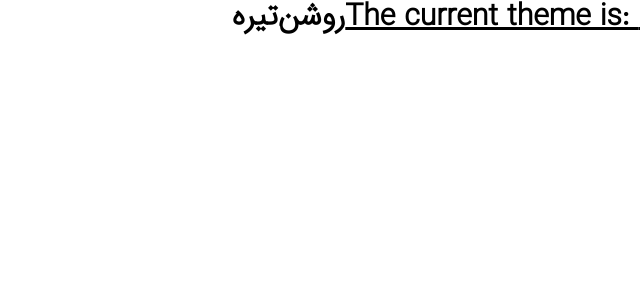
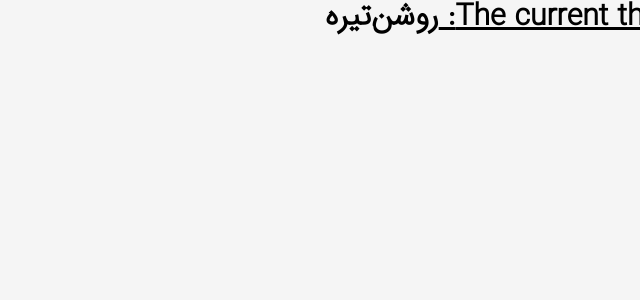
Before and after one commit to pooulad/pooulad.github.io, a Next.js app: page / in a window 1280 px wide. Shown: the top 300 px of the page, without its empty margins (640-1280 px from the left). Built offline with nearby package versions, Linux system fonts and the light colour scheme.

Commit message:
Update _app.tsx

```diff
--- a/src/pages/_app.tsx
+++ b/src/pages/_app.tsx
@@ -1,11 +1,20 @@
 import "@/styles/globals.css";
 import type { AppProps } from "next/app";
 import { ThemeProvider } from "next-themes";
+import Head from "next/head";
 
 export default function App({ Component, pageProps }: AppProps) {
   return (
-    <ThemeProvider>
-      <Component {...pageProps} />
-    </ThemeProvider>
+    // <ThemeProvider>
+    <>
+      <Head>
+        <meta name="viewport" content="width=device-width, initial-scale=1" />
+        <link rel="icon" href="/favicon.ico" />
+      </Head>
+      <main className="bg-light w-full min-h-screen">
+        <Component {...pageProps} />
+      </main>
+    </>
+    // </ThemeProvider>
   );
 }
```
